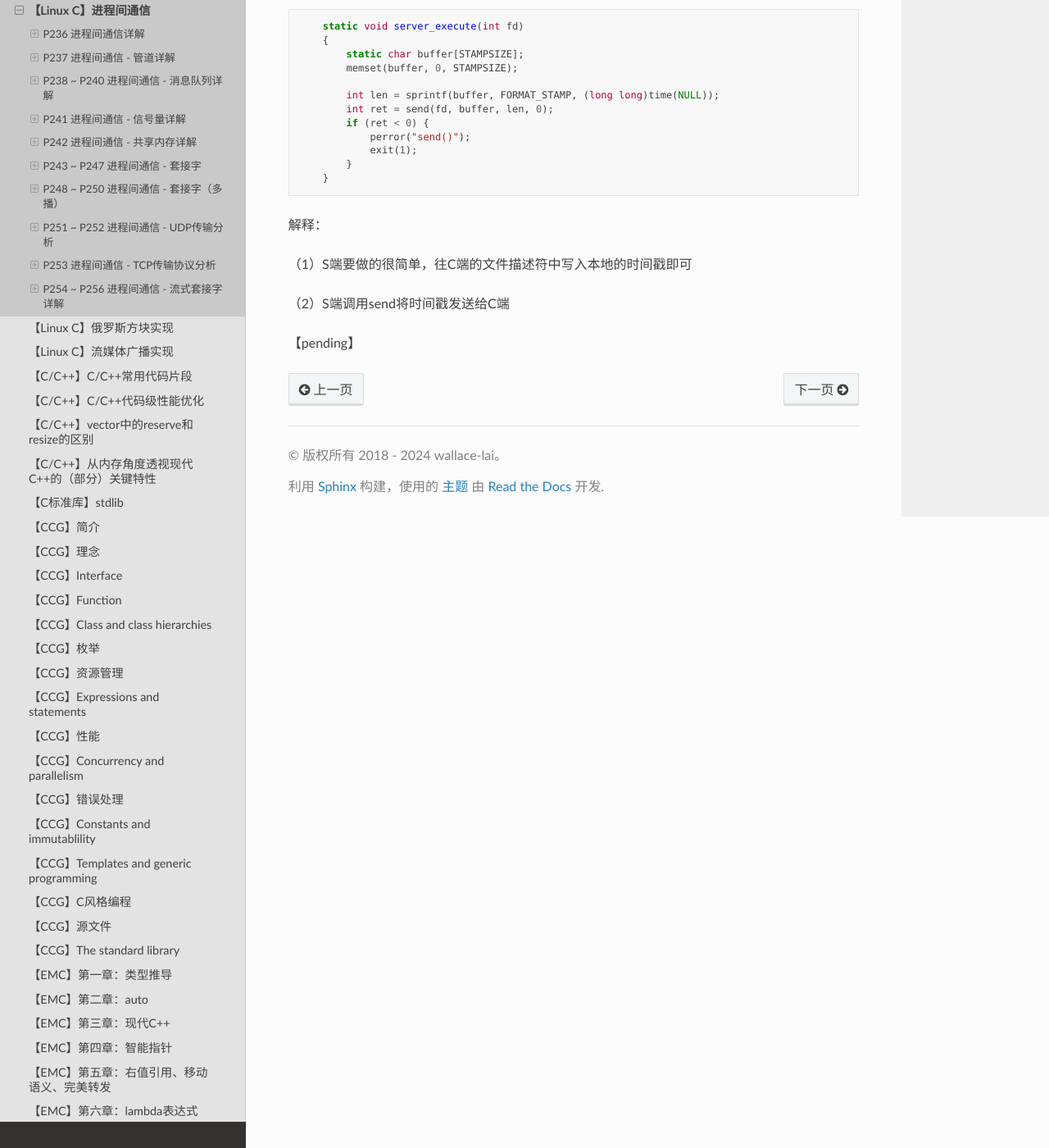
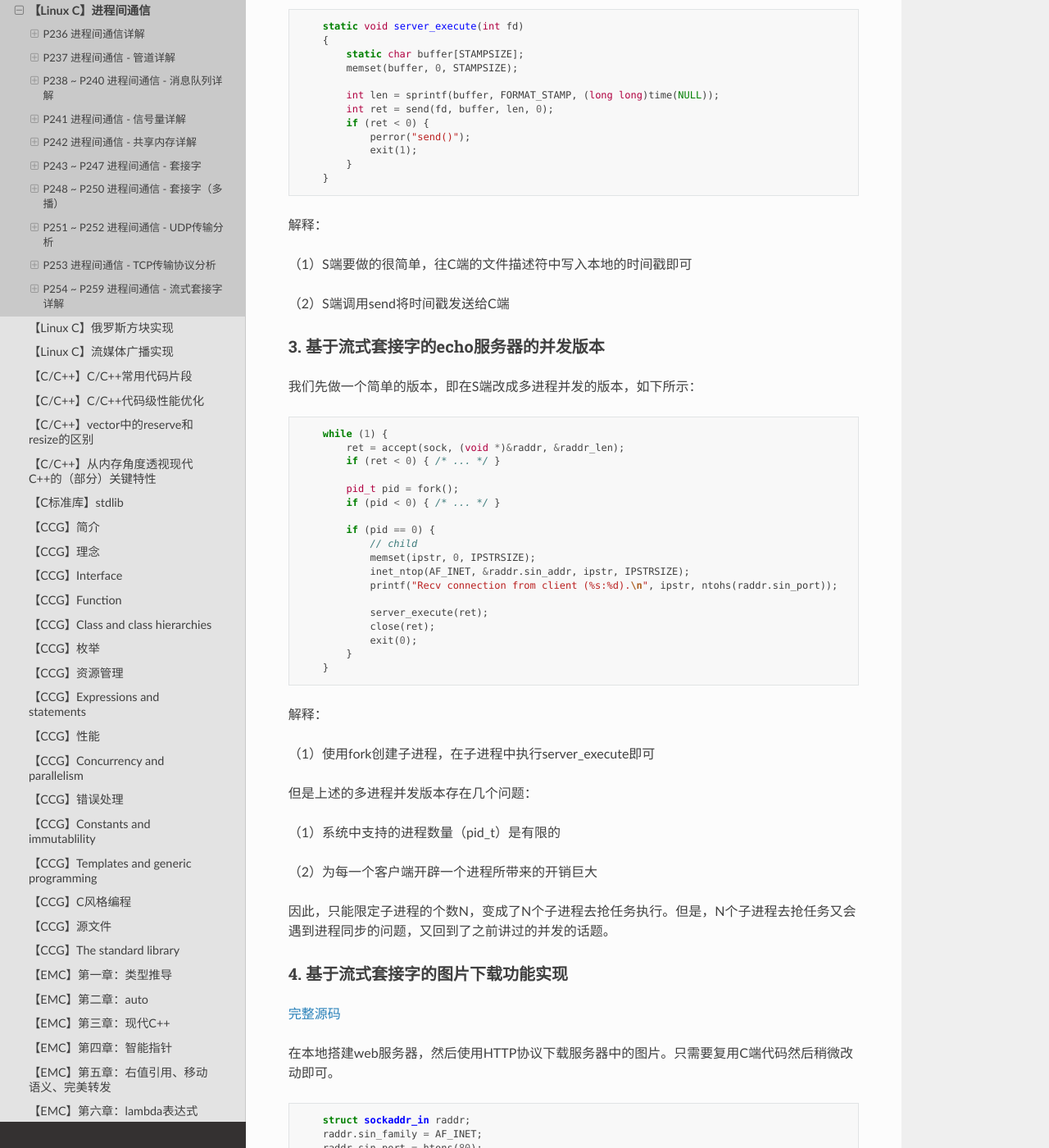
Before and after one commit to wallace-lai/learning-notes, a Sphinx documentation site: the page built from source/Language/linux-c3.md, in a window 1280 px wide and 1400 px high, scrolled down 28880 px. Shown: the whole window at 82% size. Built offline with Sphinx 7.4.7 and the Read the Docs theme 2.0.0, drawn with Linux system fonts in a browser that asks for light colours; some of the changed text lies outside the part shown.

Commit message:
update linux c 20240615 (#97)

````diff
--- a/source/Language/linux-c3.md
+++ b/source/Language/linux-c3.md
@@ -1099,7 +1099,7 @@ hash((Cip + Cport + Sip + Sport + proto) | salt)
 
 注意：盐值salt是由内核产生的，一秒钟变一次。S端如果使用当前的salt计算出来结果不匹配，则用上一秒的salt值继续匹配。如果还匹配不上，说明这个第三次握手消息可能已经超时了。
 
-## P254 ~ P256 进程间通信 - 流式套接字详解
+## P254 ~ P259 进程间通信 - 流式套接字详解
 
 流式套接字（TCP）的特点：
 
@@ -1285,4 +1285,101 @@ TCP通信的步骤：
 
 （2）S端调用send将时间戳发送给C端
 
+### 3. 基于流式套接字的echo服务器的并发版本
+
+我们先做一个简单的版本，即在S端改成多进程并发的版本，如下所示：
+```c
+    while (1) {
+        ret = accept(sock, (void *)&raddr, &raddr_len);
+        if (ret < 0) { /* ... */ }
+
+        pid_t pid = fork();
+        if (pid < 0) { /* ... */ }
+
+        if (pid == 0) {
+            // child
+            memset(ipstr, 0, IPSTRSIZE);
+            inet_ntop(AF_INET, &raddr.sin_addr, ipstr, IPSTRSIZE);
+            printf("Recv connection from client (%s:%d).\n", ipstr, ntohs(raddr.sin_port));
+
+            server_execute(ret);
+            close(ret);
+            exit(0);
+        }
+    }
+```
+
+解释：
+
+（1）使用fork创建子进程，在子进程中执行server_execute即可
+
+但是上述的多进程并发版本存在几个问题：
+
+（1）系统中支持的进程数量（pid_t）是有限的
+
+（2）为每一个客户端开辟一个进程所带来的开销巨大
+
+因此，只能限定子进程的个数N，变成了N个子进程去抢任务执行。但是，N个子进程去抢任务又会遇到进程同步的问题，又回到了之前讲过的并发的话题。
+
+### 4. 基于流式套接字的图片下载功能实现
+
+[完整源码](https://github.com/wallace-lai/learn-apue/blob/main/src/ipc/socket/stream/webdl.c)
+
+在本地搭建web服务器，然后使用HTTP协议下载服务器中的图片。只需要复用C端代码然后稍微改动即可。
+
+```c
+    struct sockaddr_in raddr;
+    raddr.sin_family = AF_INET;
+    raddr.sin_port = htons(80);
+    inet_pton(AF_INET, argv[1], (void *)&raddr.sin_addr);
+
+    ret = connect(sock, (void *)&raddr, sizeof(raddr));
+    if (ret < 0) {
+        perror("connect()");
+        exit(1);
+    }
+```
+
+解释：
+
+（1）此时C端要连接的端口号是80，即HTTP协议所在端口号
+
+（2）然后调用connect与S端（apache web服务器）建立连接
+
+```c
+    // open socket file descriptor
+    FILE *fp = fdopen(sock, "r+");
+    if (fp == NULL) {
+        perror("fdopen()");
+        exit(1);
+    }
+
+    // write http request to socket
+    fprintf(fp, "GET /logo.jpg\r\n\r\n");
+    fflush(fp);
+
+    // recv response data from socket
+    size_t len = 0;
+    static char buffer[BUFSIZ];
+    while (1) {
+        len = fread(buffer, 1, BUFSIZ, fp);
+        if (len <= 0) {
+            break;
+        }
+
+        fwrite(buffer, 1, len, stdout);
+    }
+```
+
+解释：
+
+（1）连接建立后，打开socket文件描述符获取文件指针
+
+（2）往文件中写入GET请求，然后刷新缓冲区，此时便完成了http request的发送
+
+（3）随后C端不停地从socket中读取S端的发送的数据往标准输出打印
+
+
+### 5. 静态进程池套接字实现
+
 【pending】
````
Also changed, not shown: other parts of source/Language/linux-c3.md (+1 -1 lines).
